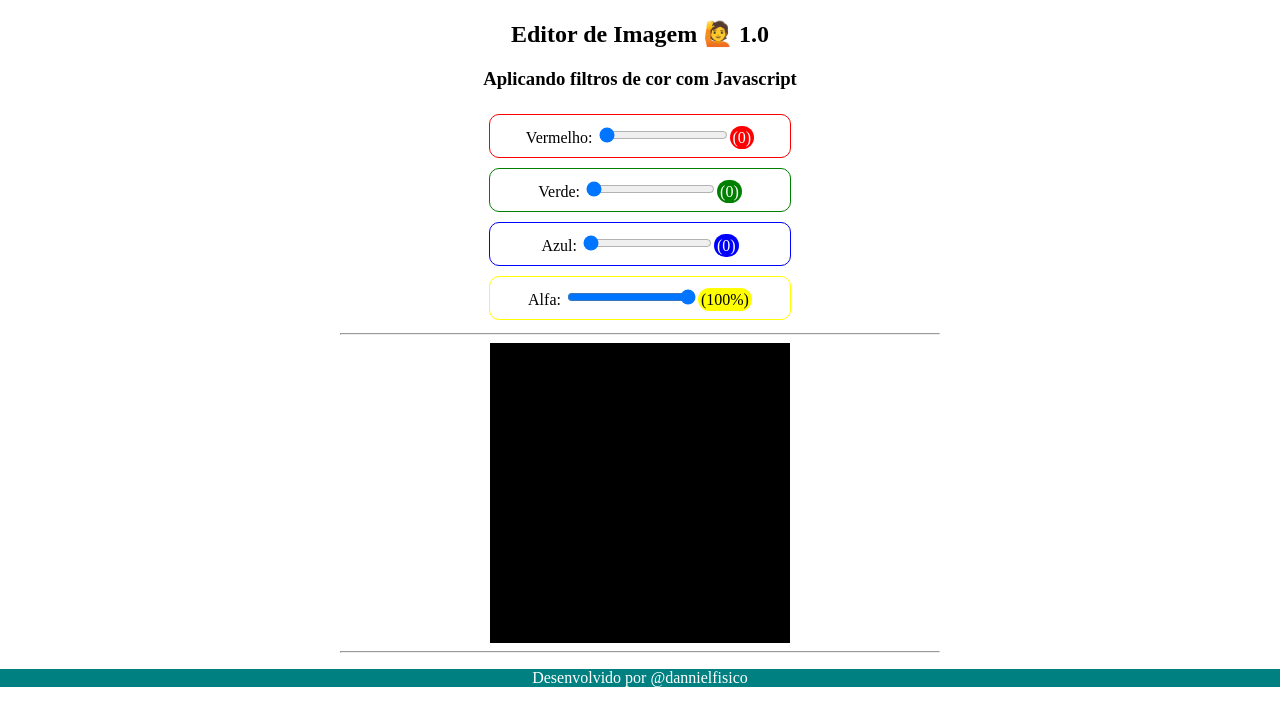
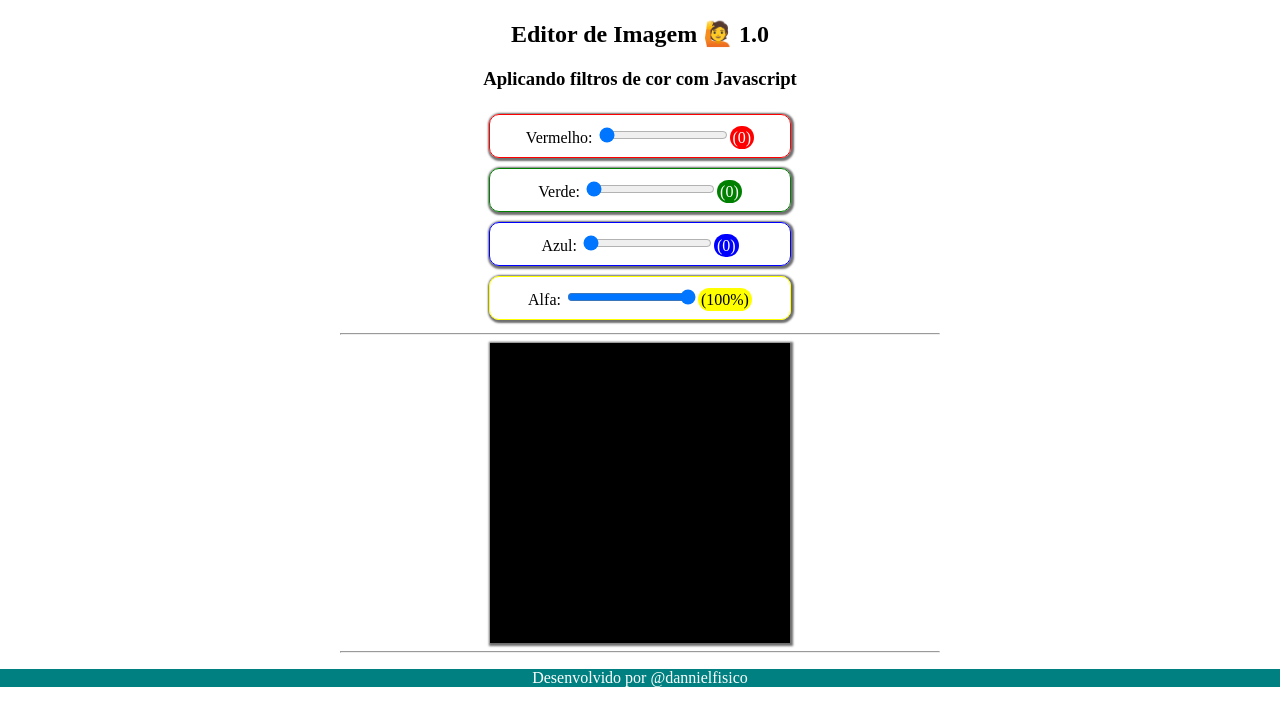
Before and after one commit to dannielfisico/projetos-html-css-javascript, a plain HTML site: page ESTUDOS/manipulandoValores/index.html in a window 1280 px wide. Drawn offline with Linux system fonts and the light colour scheme.

Commit message:
Editor de fotos 1.0 - mudanças no design

```diff
--- a/ESTUDOS/manipulandoValores/style.css
+++ b/ESTUDOS/manipulandoValores/style.css
@@ -16,6 +16,7 @@ main {
     border-radius: 10px;
     text-align: center;
     margin: 5px;
+    box-shadow: 1px 1px 2px 2px rgba(0, 0, 0, 0.568);
 }
 
 .vermelho > span {
@@ -34,6 +35,7 @@ main {
     border-radius: 10px;
     text-align: center;
     margin: 5px;
+    box-shadow: 1px 1px 2px 2px rgba(0, 0, 0, 0.568);
 
 }
 
@@ -54,6 +56,7 @@ main {
     border-radius: 10px;
     text-align: center;
     margin: 5px;
+    box-shadow: 1px 1px 2px 2px rgba(0, 0, 0, 0.568);
 }
 
 .azul > span {
@@ -72,6 +75,7 @@ main {
     border-radius: 10px;
     text-align: center;
     margin: 5px;
+    box-shadow: 1px 1px 2px 2px rgba(0, 0, 0, 0.568);
 }
 
 .alfa > span {
@@ -103,6 +107,7 @@ main {
     width: 300px;
     height: 300px;
     background-color: rgba(0, 0, 0, 1);
+    box-shadow: 1px 1px 2px 2px rgba(0, 0, 0, 0.568);
 }
 
 footer > p {
```
Also changed, not shown: ESTUDOS/manipulandoValores/index.html (+3 -3 lines).
